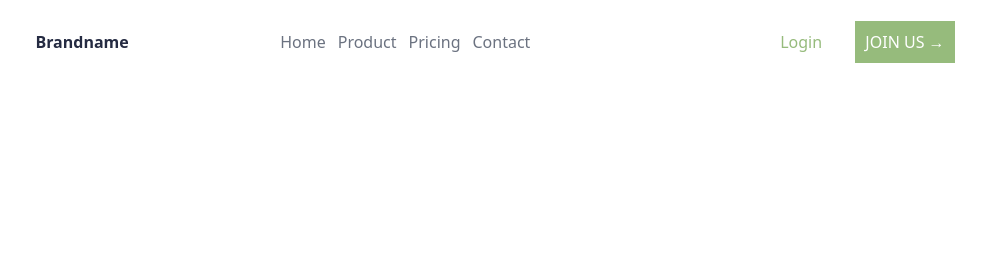
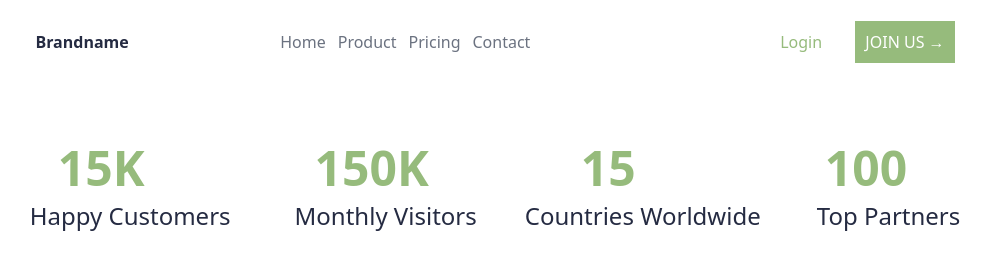
Before and after one commit to nmmm24052-hash/dphome, a website: page index.html in a window 1280 px wide. Shown: the whole page, without its empty margins (145-1135 px from the left). Drawn offline with Linux system fonts and the light colour scheme.

Commit message:
section2

```diff
--- a/index.html
+++ b/index.html
@@ -22,5 +22,30 @@
             </aside>
         </nav>
     </header>
+    <main>
+        <section class="flex flex-col items-center lg:flex-row lg:justify-center gap-12 mt-[20px] lg:mt-[60px]">
+            <article class="flex justify-between gap-16">
+            <aside class="flex flex-col ">
+                <h1 class="size-14 font-bold text-5xl text-[#96BB7C] ml-7">15K</h1>
+                <p class="text-[#252B42] text-2xl">Happy Customers</p>
+            </aside>
+            <aside class="flex flex-col ">
+                <h1 class="size-14 font-bold text-5xl text-[#96BB7C] ml-5">150K</h1>
+                <p class="text-[#252B42] text-2xl">Monthly Visitors</p>
+            </aside>
+            </article>
+            <article class="flex justify-between gap-14">
+            <aside class="flex flex-col ">
+                <h1 class="size-14 font-bold text-5xl text-[#96BB7C] ml-14">15</h1>
+                <p class="text-[#252B42] text-2xl">Countries  Worldwide</p>
+            </aside>
+            <aside class="flex flex-col ">
+                <h1 class="size-14 font-bold text-5xl text-[#96BB7C] ml-2">100</h1>
+                <p class="text-[#252B42] text-2xl">Top Partners</p>
+            </aside>
+            </article>
+        </section>
+
+    </main>
 </body>
 </html>
```
Also changed, not shown: src/col-md-6.png (added), src/output.css.
